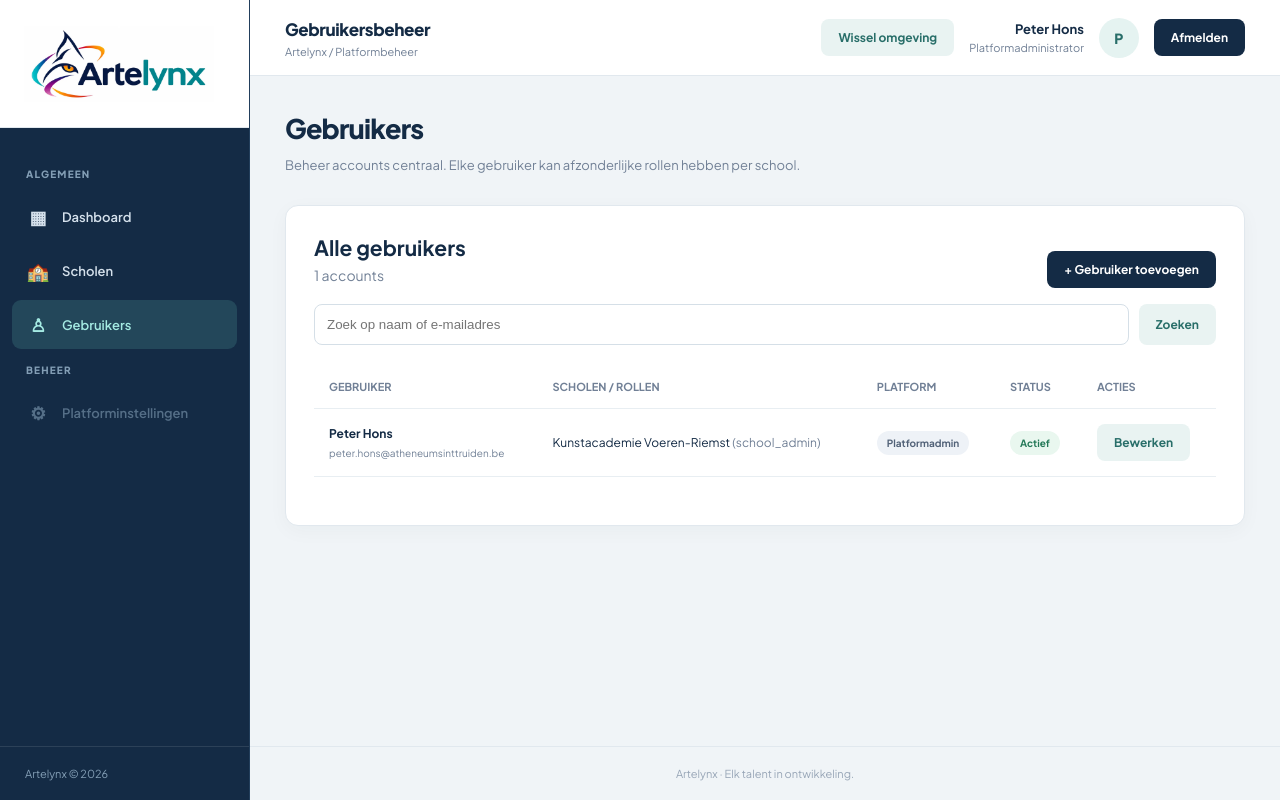
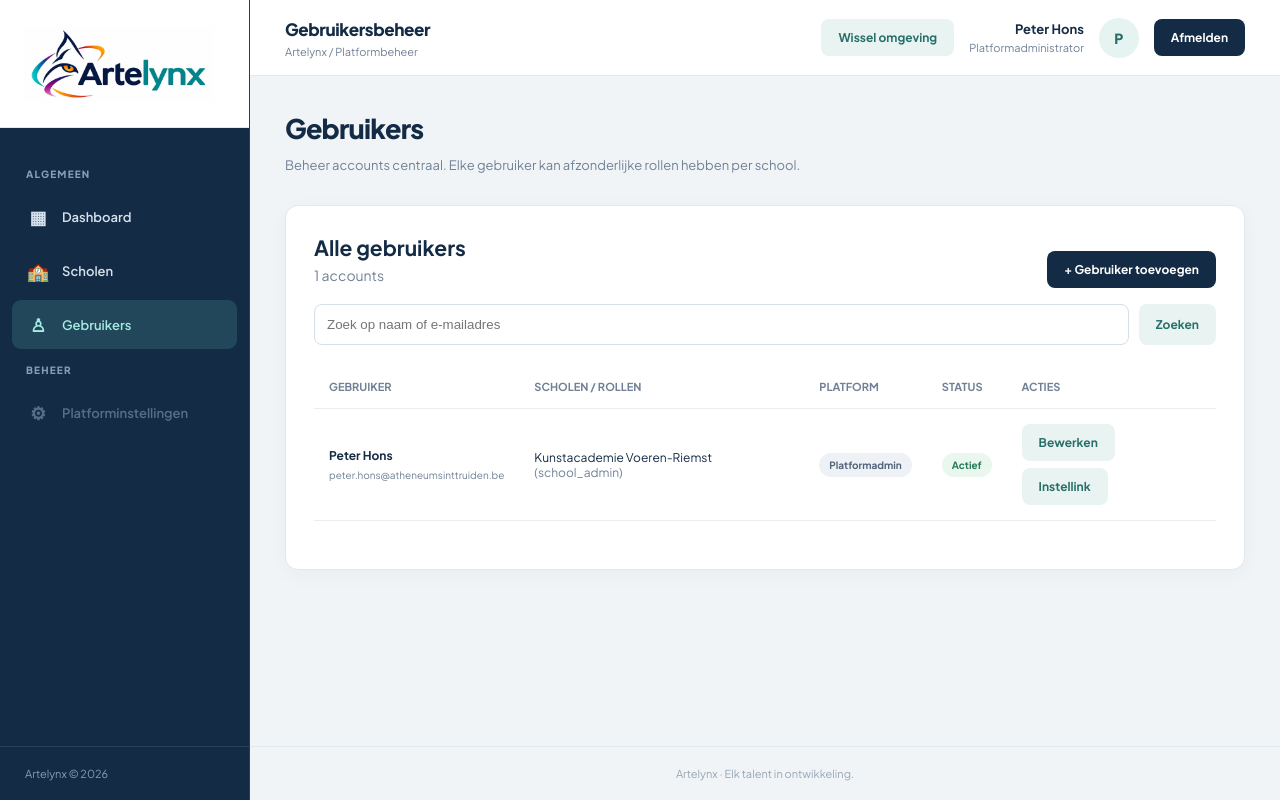
Before and after one commit to peterhons-blip/kavr-evaluaties, a Laravel app: page /platform/users in a window 1280 px wide. Run offline with Laravel 12, Linux system fonts and the light colour scheme; a user stored in the database is signed in; data comes from the database, SQL or seed files in the repository.

Commit message:
Show account setup and recovery actions

```diff
--- a/resources/views/platform/users/index.blade.php
+++ b/resources/views/platform/users/index.blade.php
@@ -7,6 +7,7 @@
     <p>Beheer accounts centraal. Elke gebruiker kan afzonderlijke rollen hebben per school.</p>
 </div>
 @if(session('success')) <div class="um-notice">{{ session('success') }}</div> @endif
+@if($errors->any())<div class="um-notice" style="background:#fff1f2;color:#9f1239">@foreach($errors->all() as $error)<div>{{ $error }}</div>@endforeach</div>@endif
 <div class="card">
     <div class="um-heading">
         <div><h2>Alle gebruikers</h2><p>{{ $users->total() }} accounts</p></div>
@@ -31,7 +32,12 @@
                     </td>
                     <td>@if($user->is_platform_admin)<span class="um-tag">Platformadmin</span>@else — @endif</td>
                     <td><span class="um-tag {{ $user->is_active ? 'um-on' : 'um-off' }}">{{ $user->is_active ? 'Actief' : 'Inactief' }}</span></td>
-                    <td><a class="btn btn-secondary" href="{{ route('platform.users.edit',$user) }}">Bewerken</a></td>
+                    <td><div style="display:flex;flex-wrap:wrap;gap:7px;">
+    <a class="btn btn-secondary" href="{{ route('platform.users.edit',$user) }}">Bewerken</a>
+    <form method="POST" action="{{ route('platform.users.setup-link',$user) }}" onsubmit="return confirm('Beveiligde instellink versturen?');">
+        @csrf <button class="btn btn-secondary" type="submit">Instellink</button>
+    </form>
+</div></td>
                 </tr>
                 @empty <tr><td colspan="5">Geen gebruikers gevonden.</td></tr> @endforelse
             </tbody>
```
